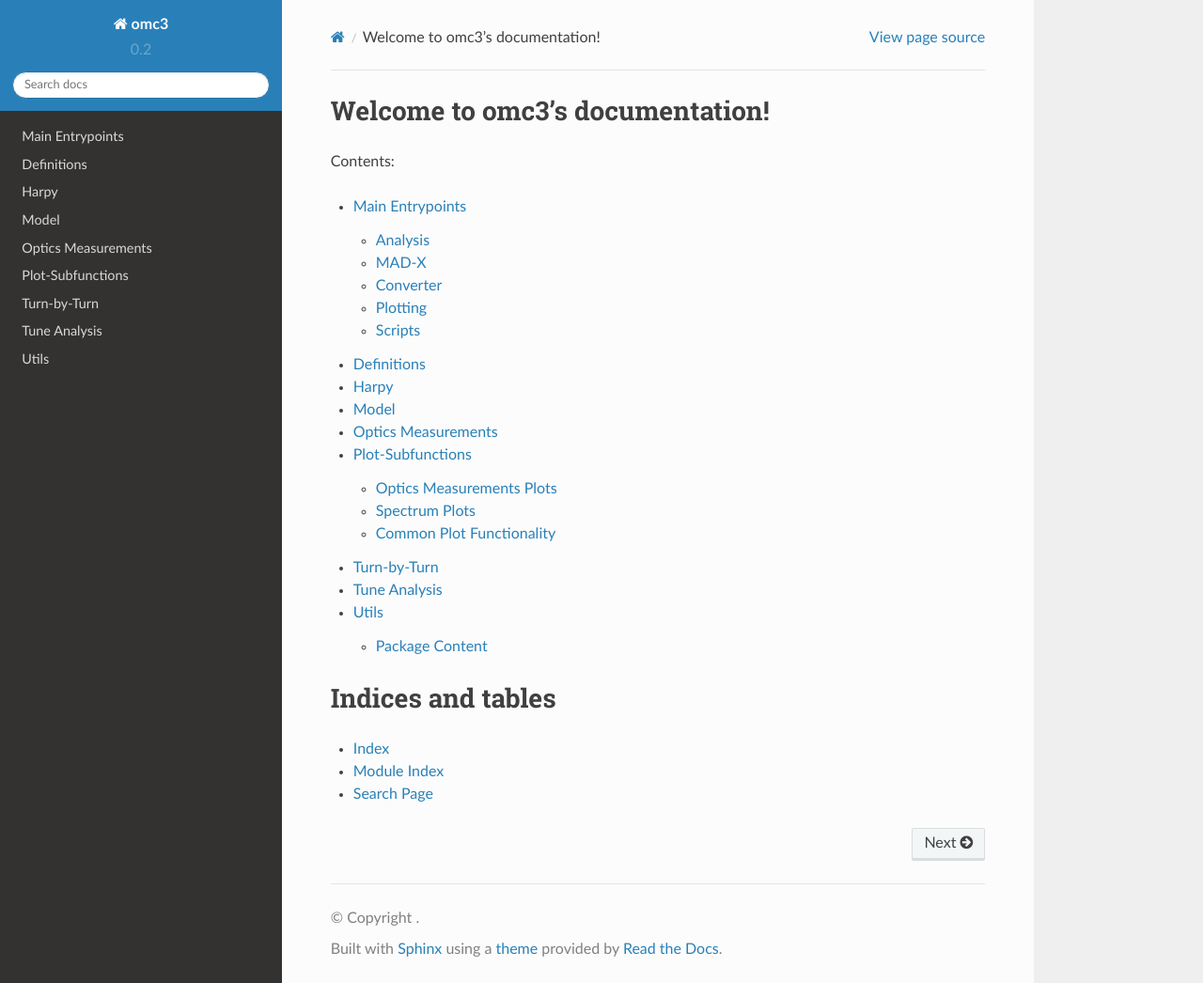
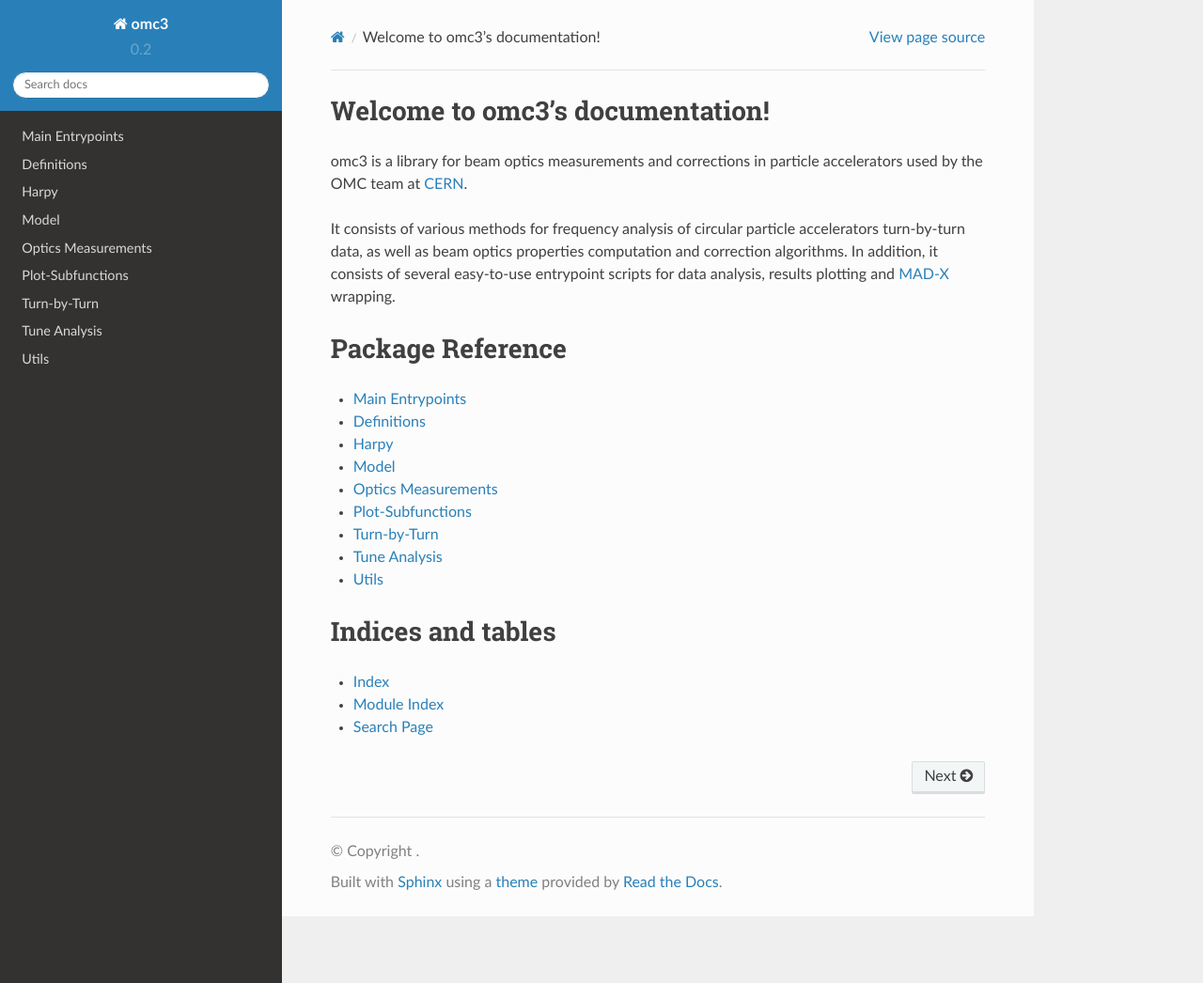
Before and after one commit to pylhc/omc3, a Sphinx documentation site: the page built from doc/index.rst, in a window 1280 px wide and 1046 px high. Shown: the whole window at 94% size. Built offline with Sphinx 7.4.7 and the Read the Docs theme 2.0.0, drawn with Linux system fonts in a browser that asks for light colours.

Commit message:
add omc3 info on landing page

```diff
--- a/doc/index.rst
+++ b/doc/index.rst
@@ -1,10 +1,15 @@
 Welcome to omc3's documentation!
-=====================================
+================================
 
-Contents:
+omc3 is a library for beam optics measurements and corrections in particle accelerators used by the OMC team at `CERN <https://home.cern/>`_.
 
+It consists of various methods for frequency analysis of circular particle accelerators turn-by-turn data, as well as beam optics properties computation and correction algorithms.
+In addition, it consists of several easy-to-use entrypoint scripts for data analysis, results plotting and `MAD-X <https://mad.web.cern.ch/mad/>`_ wrapping.
+
+Package Reference
+=================
 .. toctree::
-   :maxdepth: 2
+   :maxdepth: 1
 
    entrypoints/index
    definitions/index
```
